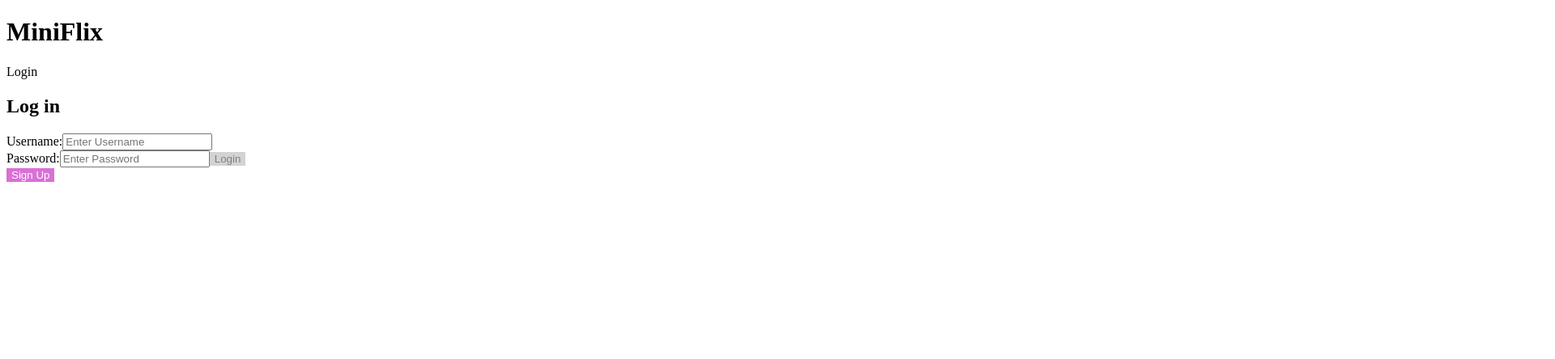
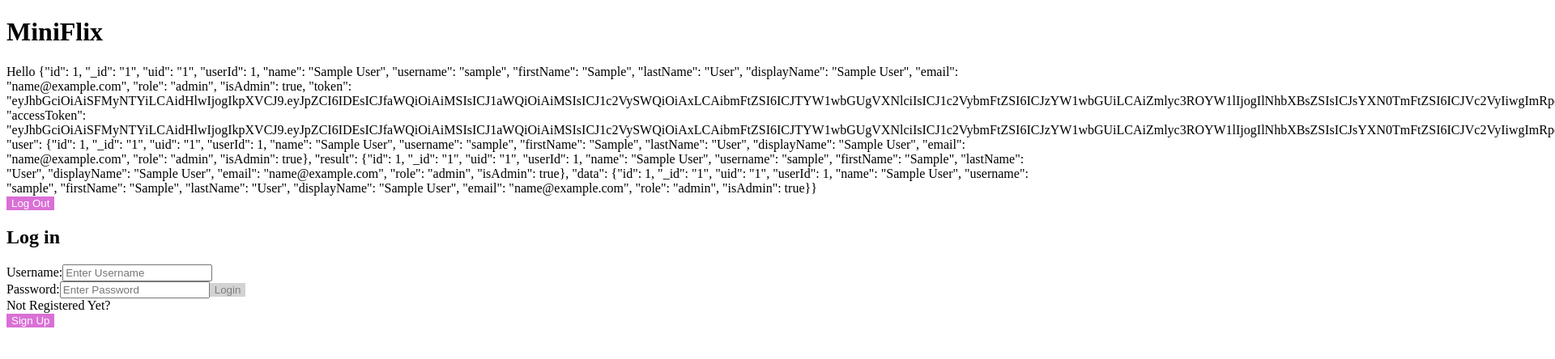
Before and after one commit to leilamyar/lmy-miniflix-frontend, an Angular app: page /login in a window 1280 px wide. Shown: the top 444 px of the page at 81% size, 1920 px wide, since content can reach past the window. Built offline with nearby package versions, Linux system fonts and the light colour scheme; no server answers; sample sign-in values are in the browser's storage.

Commit message:
add(header) + feat(header) : loggedIn user

```diff
--- a/src/app/app.component.html
+++ b/src/app/app.component.html
@@ -1,6 +1,5 @@
 <h1 routerLink="home">MiniFlix</h1>
 <!-- <h2>Films:</h2> -->
 <!-- <login></login> -->
-<a routerLink="login">Login</a>
-
+<app-header></app-header>
 <router-outlet></router-outlet>
--- a/src/app/app.module.ts
+++ b/src/app/app.module.ts
@@ -9,6 +9,7 @@ import { FilmsComponent } from './components/films/films.component';
 import { LoginComponent } from './components/login/login.component';
 import { HomeComponent } from './pages/home/home.component';
 import { RegisterComponent } from './components/register/register.component';
+import { HeaderComponent } from './components/header/header.component';
 
 @NgModule({
   declarations: [
@@ -17,6 +18,7 @@ import { RegisterComponent } from './components/register/register.component';
     LoginComponent,
     HomeComponent,
     RegisterComponent,
+    HeaderComponent,
   ],
   imports: [
     BrowserModule,
--- a/src/app/components/films/films.component.html
+++ b/src/app/components/films/films.component.html
@@ -1,4 +1,3 @@
-<header>Hello {{ user }}</header>
 <ul *ngFor="let film of films$ | async">
   <li>{{ film.title }}</li>
 </ul>
--- a/src/app/components/films/films.component.ts
+++ b/src/app/components/films/films.component.ts
@@ -10,12 +10,10 @@ import { FilmsService } from 'src/app/services/films.service';
 export class FilmsComponent implements OnInit {
 
   films$?: Observable<any[]>;
-  user: any;
 
   constructor(private filmsSv: FilmsService) { }
 
   ngOnInit(): void {
-    this.user = localStorage.getItem('user');
     this.films$ = this.filmsSv.getFilms();
   }
 
--- /dev/null
+++ b/src/app/components/header/header.component.html
@@ -0,0 +1,9 @@
+<header>
+  <div *ngIf="isLoggedIn; else elseBlock">Hello {{ user }}
+    <br>
+    <button (click)="logOut()">Log Out</button>
+  </div>
+  <ng-template #elseBlock>
+    <a routerLink="login">Login</a>
+  </ng-template>
+</header>
--- /dev/null
+++ b/src/app/components/header/header.component.ts
@@ -0,0 +1,26 @@
+import { Component, OnInit } from '@angular/core';
+import { Router } from '@angular/router';
+
+@Component({
+  selector: 'app-header',
+  templateUrl: './header.component.html',
+  styleUrls: ['./header.component.css']
+})
+export class HeaderComponent implements OnInit {
+
+  user: any;
+  isLoggedIn: any;
+
+  constructor(private router: Router) { }
+
+  ngOnInit(): void {
+    this.user = localStorage.getItem('user');
+    this.isLoggedIn = localStorage.getItem('isLoggedIn');
+  }
+
+  logOut() {
+    localStorage.clear();
+    this.router.navigate(['home']);
+  }
+
+}
--- a/src/app/components/login/login.component.html
+++ b/src/app/components/login/login.component.html
@@ -7,5 +7,6 @@
   <input type="text" placeholder="Enter Password" formControlName='password'>
   <button (click)="submitLogin(loginForm.value)" [disabled]="loginForm.invalid">Login</button>
   <br>
+  <div>Not Registered Yet?</div>
   <button (click)="navigateToSignUp()">Sign Up</button>
 </form>
```
Also changed, not shown: src/app/components/header/header.component.css (added), 1 other file (tests, documents, lock files or other folders).
